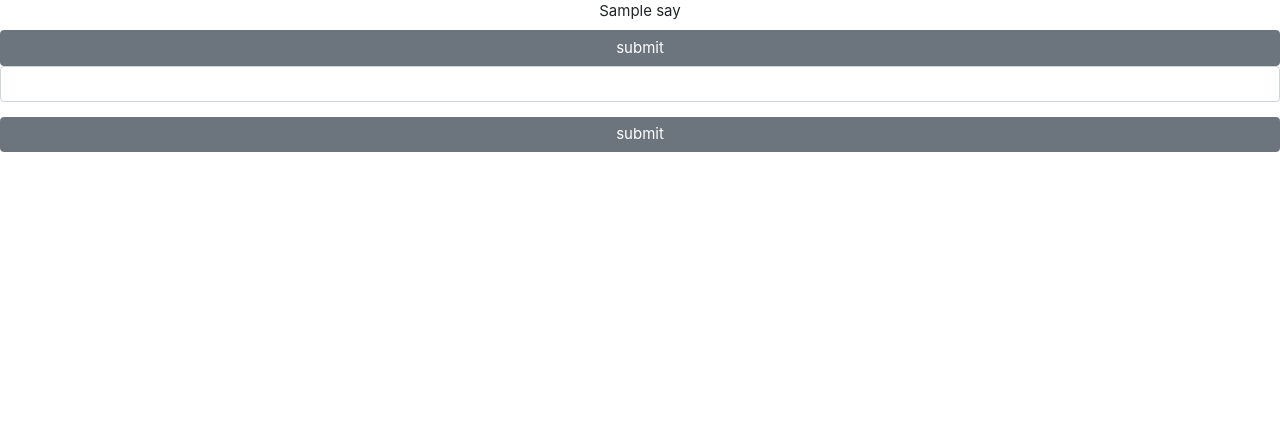
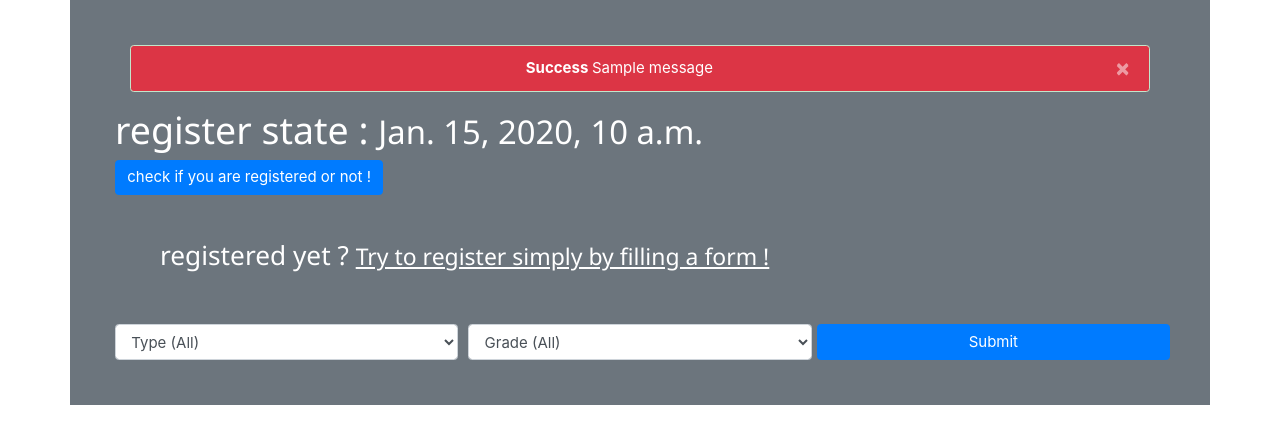
Before and after one commit to sammiee5311/univerChain, a Django app: template templates/ether/main.html in a window 1280 px wide. Shown: the part 105-549 px from the top of the page. Run offline with Django 3.2, Linux system fonts and the light colour scheme; a user stored in the database is signed in; tables that the repository leaves empty hold one stand-in row (values such as "Sample post"); the template is opened without the code that fills it: most values are stand-ins (such as "Sample title", 1, 10 or a date in 2020); one stand-in notice (Sample message) is shown; some libraries are stand-ins or nearby versions.

Commit message:
ether update
- changed ether page

```diff
--- a/ether/ethereum.py
+++ b/ether/ethereum.py
@@ -9,7 +9,7 @@ class Ethereum:
         self.ip = 'localhost' # default ip
         self.port = '8545' # default port
         self.filename = './files/abi.yml' # default abi file
-        self.SMART_CONTRACT_ADDRESS = '0x1d555a31a5b5b5619AF474901d3c8870343B9e99'
+        self.SMART_CONTRACT_ADDRESS = '0x575fc0F0916aCd9E3CB6Ed0DAd5E952cc0636075'
         self.SMART_CONTTRACT_ABI = self.get_abi()
         self.web3 = self.connect_to_web3()
         self.__contract = self.get_contract()
--- a/templates/base.html
+++ b/templates/base.html
@@ -23,6 +23,7 @@
 
     {% include 'partials/_footer.html' %}
     <script src="https://ajax.googleapis.com/ajax/libs/jquery/3.5.1/jquery.min.js"></script>
+    <script src="{% static 'js/main.js' %}"></script>
     <script src="{% static 'js/bootstrap.bundle.min.js' %}"></script>
     <script src="{% static 'js/bootstrap.min.js' %}"></script>
 </body>
--- a/templates/ether/main.html
+++ b/templates/ether/main.html
@@ -6,25 +6,45 @@
 
 {% block content %}
 
-{% if user.is_authenticated %}
+<div class="container p-5 bg-secondary bg-gradient radius-2">
+    {% include 'partials/_alerts.html' %}
+    {% if user.is_authenticated %}
     <form action="{% url 'ether' %}" method="POST">
         {% csrf_token %}
-        <center><label for="greeting">{{ say }}</label></center>
-        <input type="hidden" name="say" value="true">
+        <h1 class="text-white">register state :  <small>{{ registered }}</small></h1>
+        <input type="hidden" name="registered" value="true">
         <input type="hidden" name="etherAccount" value="{{ user.ethereum_account }}">
-        <input type="submit" value="submit" class="btn btn-secondary btn-block">
+        <input type="submit" value="check if you are registered or not !" class="btn btn-primary">
     </form>
+    <h3 class="text-white p-5">registered yet ?  <small><u>Try to register simply by filling a form !</u></small></h3>
     <form action="{% url 'ether' %}" method="POST">
-        {% csrf_token %}
-        <div class="form-group">
-            <input type="text" name="greeting" class="form-control" required>
+        <div class="form-row">
+            {% csrf_token %}
+            <div class="col-md-4">
+                <label class="sr-only">type</label>
+                <select name="type_name" class="form-control">
+                    <option selected="true" disabled="disabled">Type (All)</option>
+                    <option value="student">Student</option>
+                    <option value="professor">Professor</option>
+                </select>
+            </div>
+            <div class="col-md-4">
+                <label class="sr-only">grade</label>
+                <select name="grade" class="form-control">
+                    <option selected="true" disabled="disabled">Grade (All)</option>
+                    <option value=1>1</option>
+                    <option value=2>2</option>
+                    <option value=3>3</option>
+                    <option value=4>4</option>
+                </select>
+            </div>
+            <input type="hidden" name="etherAccount" value="{{ user.ethereum_account }}">
+            <button type="submit" class="col-md-4 btn btn-primary">Submit</button>
         </div>
-        <input type="hidden" name="etherAccount" value="{{ user.ethereum_account }}">
-        <input type="submit" value="submit" class="btn btn-secondary btn-block">
     </form>
-{% else %}
+    {% else %}
     <div> Please, Login. </div>
-
-{% endif %}
+    {% endif %}
+</div>
 
 {% endblock %}
--- a/templates/partials/_alerts.html
+++ b/templates/partials/_alerts.html
@@ -1,7 +1,7 @@
 {% if messages %}
     {% for message in messages %}
     <div id="message" class="container">
-        <div class="alert alert-{{message.tags}} alert-dismissible text-center" rol="alert">
+        <div class="alert alert-{{message.tags}} alert-dismissible text-white text-center bg-danger" rol="alert">
             <button type="button" class="close" data-dimiss="alert"><span aria-hidden="true">&times;</span></button>
         <strong>
             {% if message.level == DEFAULT_MESSAGE_LEVELS.ERROR %}
--- a/templates/partials/_topbar.html
+++ b/templates/partials/_topbar.html
@@ -1,4 +1,4 @@
-<section id="top-bar" class="p-3">
+<section id="top-bar top-background" class="p-3">
     <div class="container">
         <div class="row">
         <div class="col-md-4">
```
Also changed, not shown: ether/views.py (+14 -7 lines).
